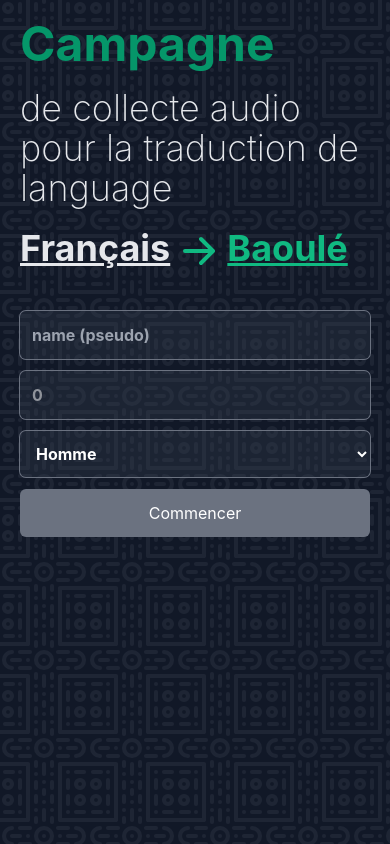
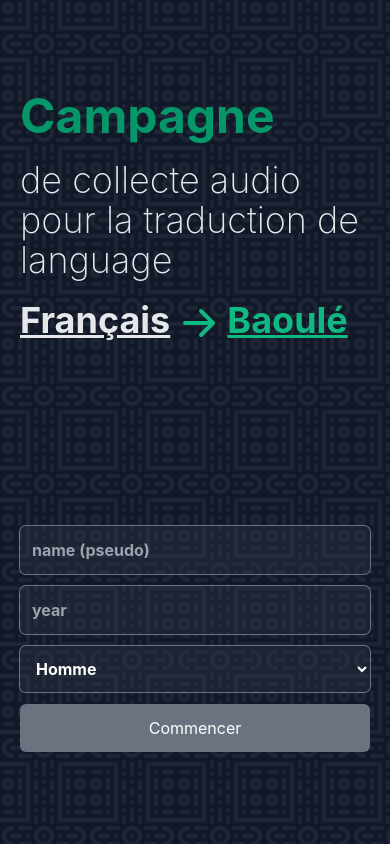
Before and after one commit to dykoffi/soundSet, a React (Create React App) app: page /home in a window 390 px wide. Built offline with nearby package versions, Linux system fonts and the light colour scheme.

Commit message:
add protected file

```diff
--- a/package.json
+++ b/package.json
@@ -21,7 +21,7 @@
         "web-vitals": "^2.1.4"
     },
     "scripts": {
-        "start": "EDY_RY=edyuji craco start",
+        "start": "craco start",
         "build": "craco build",
         "eject": "react-scripts eject"
     },
--- a/src/components/loading.tsx
+++ b/src/components/loading.tsx
@@ -4,7 +4,7 @@ import React from "react";
 export default function Loading() {
     return (
         <div className="absolute flex justify-center items-center w-screen h-screen bg-gray-900 top-0 left-0 bg-opacity-90">
-            <MicrophoneIcon className="h-20 self-center text-green-700 animate-ping" />
+            <MicrophoneIcon className="h-20 self-center text-green-600 animate-ping" />
         </div>
     )
 }
--- a/src/features/useRecorder.jsx
+++ b/src/components/recorder.jsx
@@ -2,7 +2,7 @@ import React, { useEffect } from 'react'
 
 import AudioReactRecorder, { RecordState } from 'audio-react-recorder'
 import { useDispatch, useSelector } from 'react-redux'
-import { setDataAudio, setRecordState } from './audio/audioSlice'
+import { setDataAudio, setRecordState } from '../features/audio/audioSlice'
 
 
 export default function Recorder() {
--- a/src/config/constants.ts
+++ b/src/config/constants.ts
@@ -1,13 +1,10 @@
 import { Cookies } from "react-cookie";
 
-console.log(process.env);
-
-
 export const TIME_OUT_API = 30000;
-export const TOKEN = "";
-//  export const API_URL = "http://localhost:8080";
-export const API_URL = "https://soundsetapi-wj5tstwilq-lz.a.run.app/";
+// export const API_URL = "http://localhost:8080";
+export const API_URL = "https://audiosetapi-wj5tstwilq-lz.a.run.app";
 export const COOKIES = new Cookies();
+export const TOKEN: any = COOKIES.get("token") || "";
 
 export enum HttpStatusCodes {
   All = 0,
--- a/src/features/user/userSlice.ts
+++ b/src/features/user/userSlice.ts
@@ -33,6 +33,7 @@ export const loginUser = createAsyncThunk('user/login',
         ApiClient.post("/user", data)
             .then(({ data: { data } }) => {
                 COOKIES.set("userinfo_audioset", data, { path: "/", secure: true })
+                COOKIES.set("token", data.token, { path: "/" })
                 dispatch(setUser(data))
                 dispatch(setLogged(true))
             }).catch(err => {
--- a/src/pages/home/index.tsx
+++ b/src/pages/home/index.tsx
@@ -12,7 +12,7 @@ export default function Index() {
 
   const [data, setData] = useState({
     name: COOKIES.get("userinfo_audioset") ? COOKIES.get("userinfo_audioset").name : "",
-    year: COOKIES.get("userinfo_audioset") ? COOKIES.get("userinfo_audioset").year : 0,
+    year: COOKIES.get("userinfo_audioset") ? COOKIES.get("userinfo_audioset").year : "",
     genre: COOKIES.get("userinfo_audioset") ? COOKIES.get("userinfo_audioset").genre : "M"
   })
 
@@ -31,19 +31,20 @@ export default function Index() {
 
   useEffect(() => {
     if (logged) {
+      // window.location.reload()
       navigate("/lecture")
     }
   }, [logged])
 
   return (
-    <div id="home" className="w-screen flex-col flex md:flex-row">
-      <div className="flex-1 p-5 md:p-10 md:min-h-screen flex flex-col justify-center space-y-5">
+    <div id="home" className="w-screen flex-col min-h-screen flex md:flex-row">
+      <div className="p-5 md:p-10 flex flex-col flex-1 justify-center space-y-5">
         <span className="text-green-600 font-bold text-5xl">Campagne</span>
         <h1 className="text-gray-200 text-4xl font-extralight">
           de collecte audio pour la traduction de language </h1>
         <h1 className="text-gray-200 text-4xl font-bold"><span className="underline decoration-sky-500">Français</span> <ArrowRightIcon className="h-10 inline text-green-500" /> <span className="underline decoration-pink-500 text-green-500">Baoulé</span></h1>
       </div>
-      <div id="connexion_box" className="flex flex-col p-5 space-y-3 flex-1 md:flex-none md:p-24 md:justify-center">
+      <div id="connexion_box" className="flex flex-col p-5 space-y-3 justify-center flex-1 md:flex-none md:p-24 md:justify-center">
         <input defaultValue={data.name} onChange={(ev) => {
           setData({ ...data, name: ev.target.value })
         }} placeholder="name (pseudo)" className="p-3 md:p-2 text-white rounded-md font-bold ring-1 ring-gray-500 bg-opacity-30 bg-gray-700 outline-none" type="text" />
--- a/src/pages/home/lecture.tsx
+++ b/src/pages/home/lecture.tsx
@@ -1,8 +1,8 @@
 import React, { useEffect } from "react";
 
-import { FastForwardIcon, StopIcon, UserCircleIcon } from "@heroicons/react/solid"
-import { LogoutIcon, MicrophoneIcon, RefreshIcon } from "@heroicons/react/outline";
-import Recorder from "../../features/useRecorder";
+import { FastForwardIcon, StopIcon, UserCircleIcon, MicrophoneIcon } from "@heroicons/react/solid"
+import { LogoutIcon, RefreshIcon } from "@heroicons/react/outline";
+import Recorder from "../../components/recorder";
 import { useSelector, useDispatch } from "react-redux";
 import { RootState } from "../../features/store";
 import { getNewAudio, getNotRecordedNb, getUserRecorded, sendAudio, setDataAudio, setLoading, startRecord, stopRecord } from "../../features/audio/audioSlice";
@@ -82,7 +82,7 @@ export default function Lecture() {
             </div>
             <div className="w-screen text-center flex-1 space-y-5 flex flex-col justify-center">
                 <hr className="w-24 mx-auto border-green-700" />
-                <div id="fr_text">
+                <div id="fr_text" className="px-4">
                     {currentAudio && <h1 className="text-green-500 font-bold text-xl">
                         {currentAudio.fr}
                     </h1>}
@@ -104,7 +104,7 @@ export default function Lecture() {
                             dataAudio ?
                                 <audio id="audio" controls src={urlAudio} /> :
                                 <div className="flex flex-col">
-                                    <MicrophoneIcon onClick={startRecording} className="h-24 cursor-pointer text-green-600 opacity-40" />
+                                    <MicrophoneIcon onClick={startRecording} className="h-24 cursor-pointer text-green-600" />
                                     <small className="text-white">Appuyer le micro pour enregistrer</small>
                                 </div>
 
--- /dev/null
+++ b/src/pages/protected.tsx
@@ -0,0 +1,16 @@
+import React from "react";
+import { Navigate, useLocation, useNavigate } from "react-router";
+
+
+function RequireAuth({ children }: { children: JSX.Element }) {
+    // let auth = useAuth();
+    // let location = useLocation();
+
+    // let navigate = useNavigate()
+
+    // if (!auth.user) {
+    //     return navigate("/login", { state: { from: location }, replace: true })
+    // }
+
+    return children;
+}
```
Also changed, not shown: 1 other file (tests, documents, lock files or other folders).
